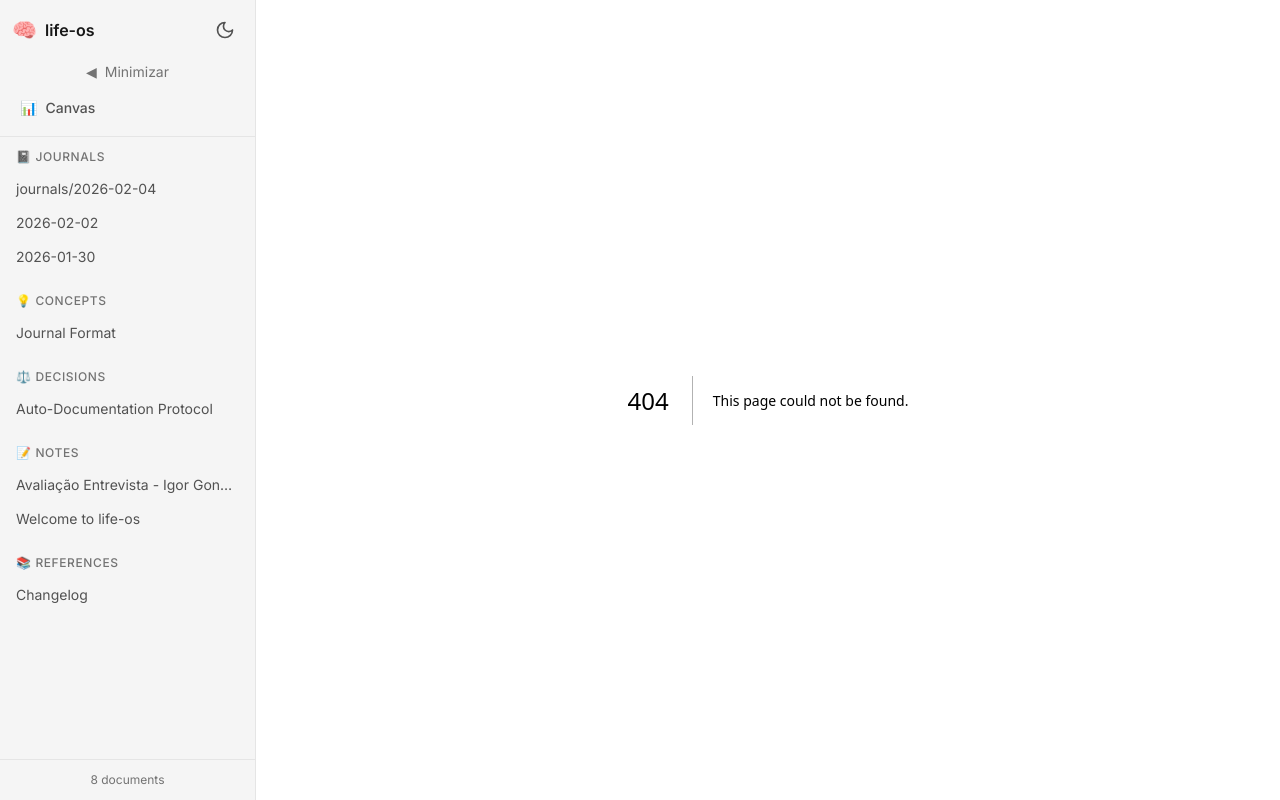
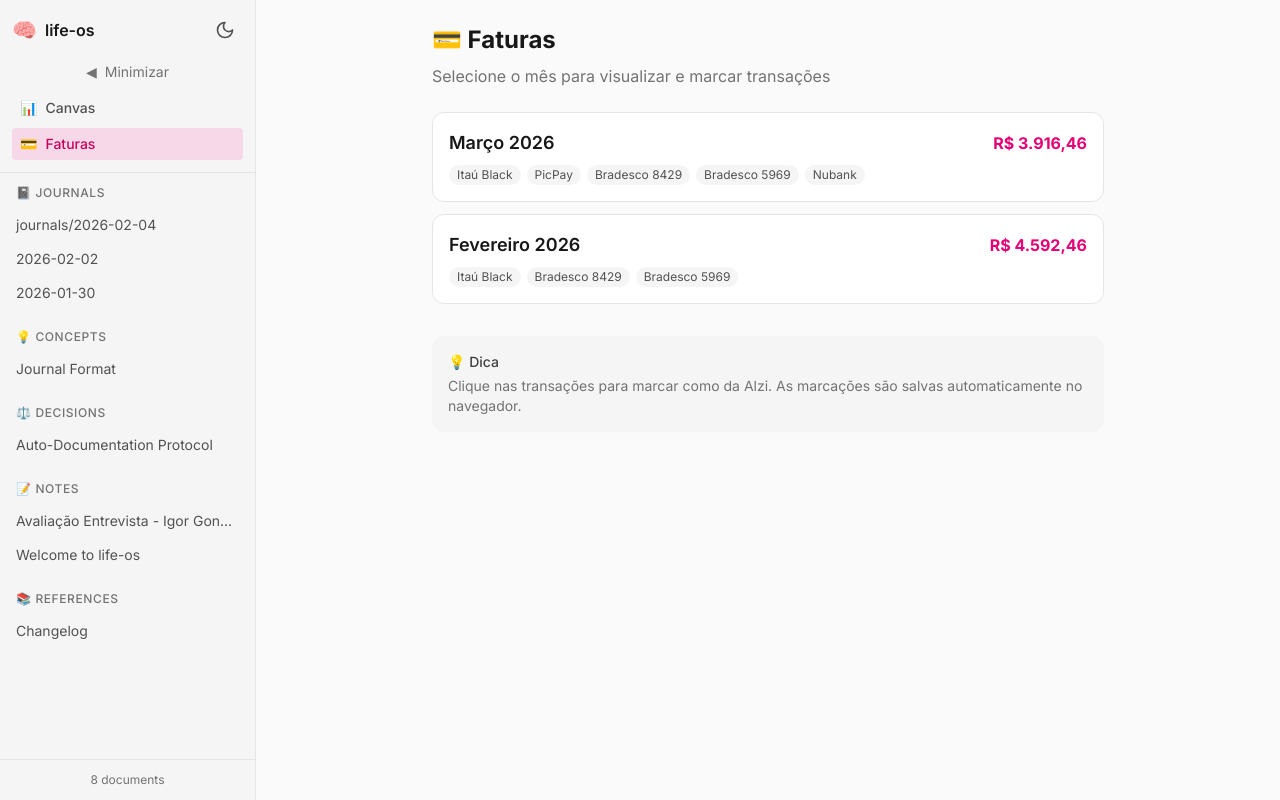
Before and after one commit to obrunogonzaga/life-os, a Next.js app: page /faturas in a window 1280 px wide. Before the commit this address had no page. Built offline with nearby package versions, Linux system fonts and the light colour scheme.

Commit message:
✨ Add Faturas menu and page
- Add Faturas link to sidebar (pink theme)
- Create /faturas page listing all months
- Links to individual month HTML files

```diff
--- /dev/null
+++ b/src/app/faturas/page.tsx
@@ -0,0 +1,80 @@
+'use client';
+
+import Link from 'next/link';
+
+interface FaturaMonth {
+  month: string;
+  label: string;
+  file: string;
+  total: string;
+  banks: string[];
+}
+
+const faturas: FaturaMonth[] = [
+  {
+    month: '2026-03',
+    label: 'Março 2026',
+    file: '/faturas-2026-03.html',
+    total: 'R$ 3.916,46',
+    banks: ['Itaú Black', 'PicPay', 'Bradesco 8429', 'Bradesco 5969', 'Nubank'],
+  },
+  {
+    month: '2026-02',
+    label: 'Fevereiro 2026',
+    file: '/faturas-2026-02.html',
+    total: 'R$ 4.592,46',
+    banks: ['Itaú Black', 'Bradesco 8429', 'Bradesco 5969'],
+  },
+];
+
+export default function FaturasPage() {
+  return (
+    <div className="min-h-screen bg-neutral-50 dark:bg-neutral-950 p-6">
+      <div className="max-w-2xl mx-auto">
+        <h1 className="text-2xl font-bold text-neutral-900 dark:text-white mb-2">
+          💳 Faturas
+        </h1>
+        <p className="text-neutral-500 dark:text-neutral-400 mb-6">
+          Selecione o mês para visualizar e marcar transações
+        </p>
+
+        <div className="space-y-3">
+          {faturas.map((f) => (
+            <a
+              key={f.month}
+              href={f.file}
+              className="block bg-white dark:bg-neutral-900 rounded-xl p-4 border border-neutral-200 dark:border-neutral-800 hover:border-pink-500/50 hover:shadow-lg transition-all"
+            >
+              <div className="flex items-center justify-between mb-2">
+                <h2 className="text-lg font-semibold text-neutral-900 dark:text-white">
+                  {f.label}
+                </h2>
+                <span className="text-pink-600 dark:text-pink-400 font-bold">
+                  {f.total}
+                </span>
+              </div>
+              <div className="flex flex-wrap gap-1.5">
+                {f.banks.map((bank) => (
+                  <span
+                    key={bank}
+                    className="text-xs px-2 py-0.5 rounded-full bg-neutral-100 dark:bg-neutral-800 text-neutral-600 dark:text-neutral-400"
+                  >
+                    {bank}
+                  </span>
+                ))}
+              </div>
+            </a>
+          ))}
+        </div>
+
+        <div className="mt-8 p-4 bg-neutral-100 dark:bg-neutral-900 rounded-xl text-sm text-neutral-500 dark:text-neutral-400">
+          <p className="font-medium text-neutral-700 dark:text-neutral-300 mb-1">💡 Dica</p>
+          <p>
+            Clique nas transações para marcar como da Alzi. As marcações são
+            salvas automaticamente no navegador.
+          </p>
+        </div>
+      </div>
+    </div>
+  );
+}
--- a/src/components/Sidebar.tsx
+++ b/src/components/Sidebar.tsx
@@ -97,6 +97,23 @@ export function Sidebar({ documents }: SidebarProps) {
           <span className="flex-shrink-0">📊</span>
           {!collapsed && <span>Canvas</span>}
         </Link>
+
+        {/* Faturas link */}
+        <Link
+          href="/faturas"
+          className={`
+            flex items-center gap-2 px-2 py-1.5 rounded text-sm font-medium transition-colors mt-1
+            ${collapsed ? 'justify-center' : ''}
+            ${pathname?.startsWith('/faturas')
+              ? 'bg-pink-500/15 text-pink-700 dark:text-pink-400'
+              : 'text-neutral-600 dark:text-neutral-400 hover:text-pink-700 dark:hover:text-pink-400 hover:bg-pink-500/10'
+            }
+          `}
+          title="Faturas"
+        >
+          <span className="flex-shrink-0">💳</span>
+          {!collapsed && <span>Faturas</span>}
+        </Link>
       </div>
 
       {/* Document List */}
```
